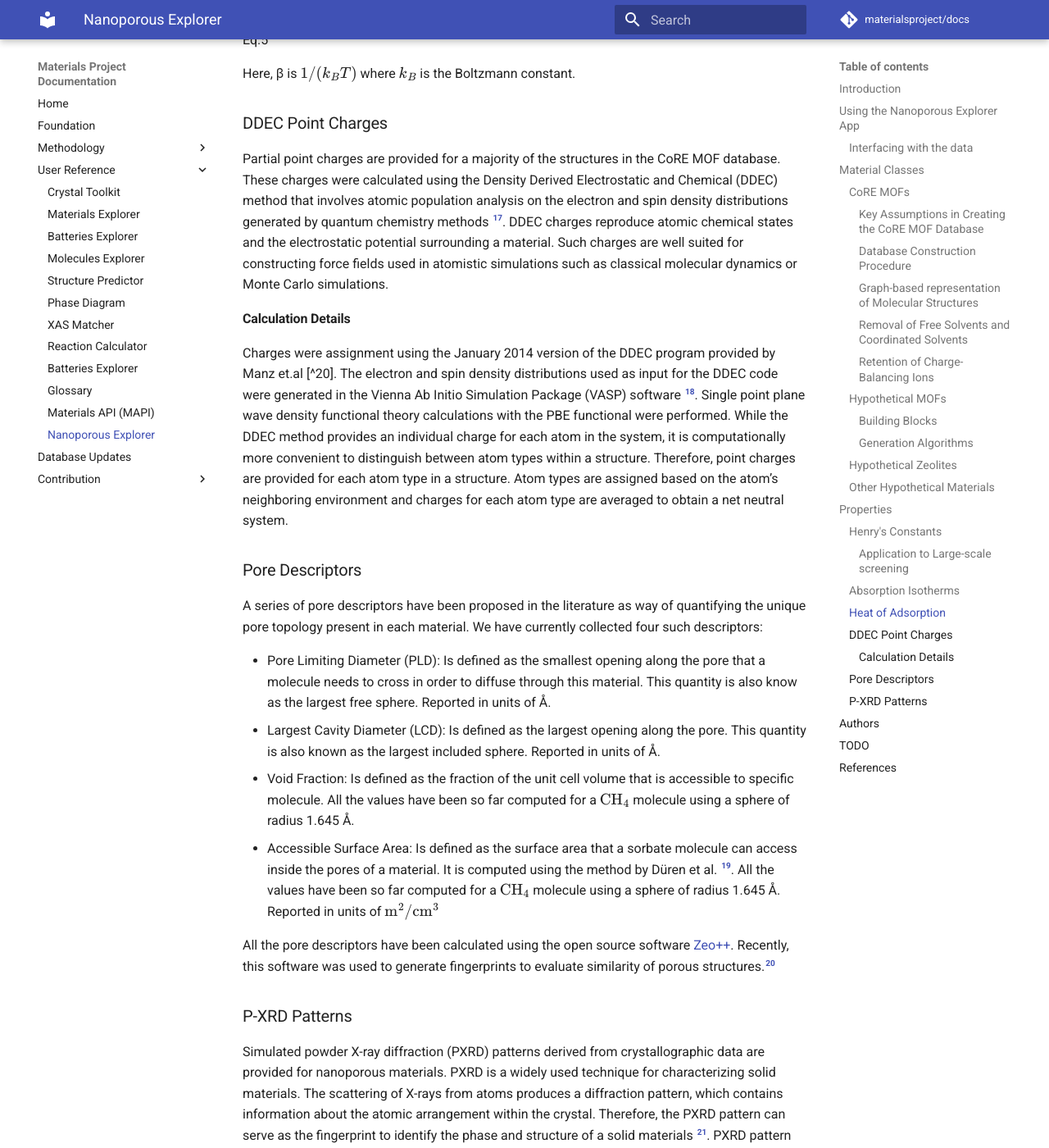
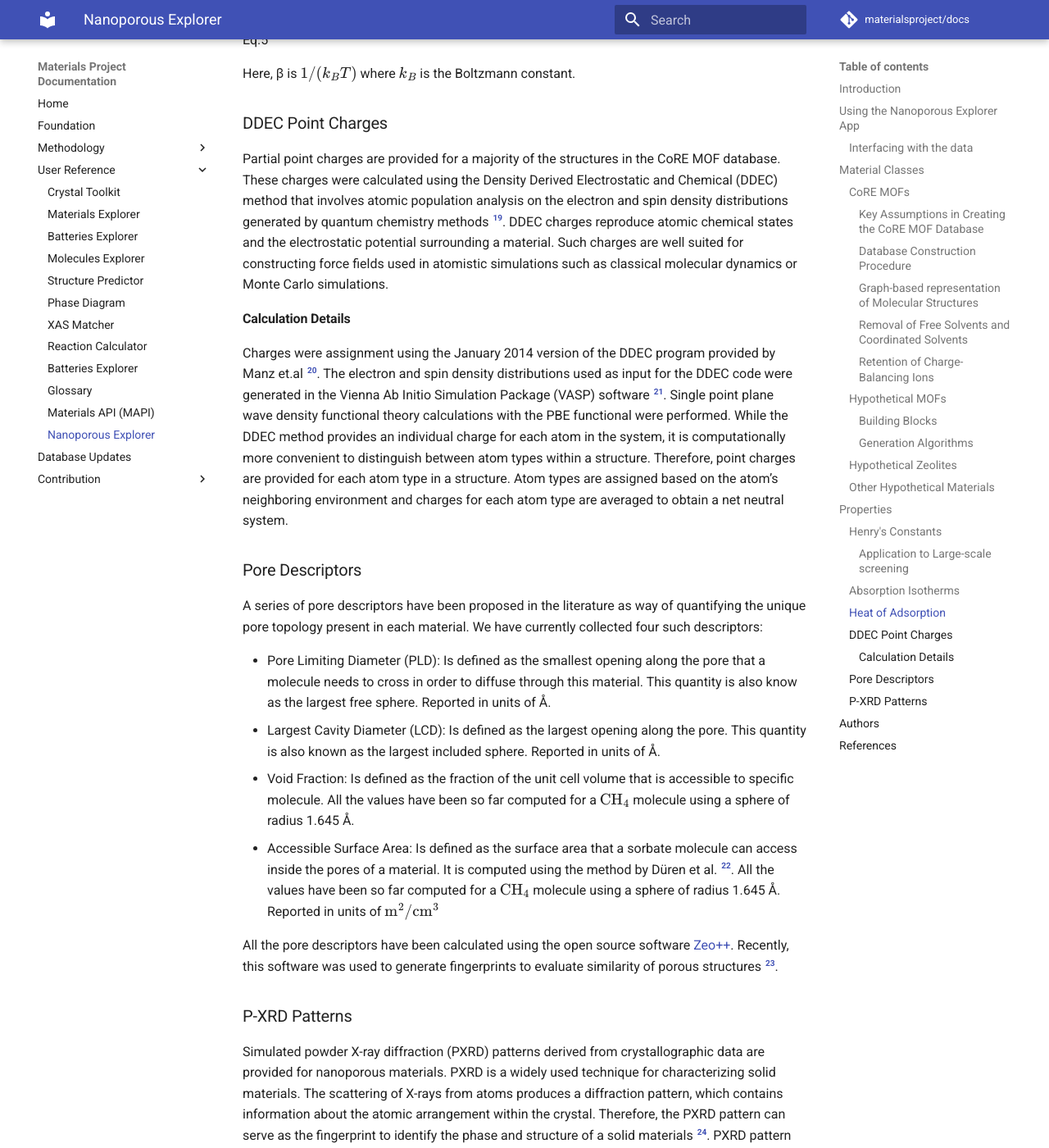
Before and after one commit to materialsproject/docs, an MkDocs documentation site: the page built from docs/user-guide/nanoporous-explorer.md, in a window 1280 px wide and 1400 px high, scrolled down 6512 px. Shown: the whole window at 82% size. Built offline with MkDocs 1.6.1 and Material for MkDocs 9.7.7, drawn with Linux system fonts in a browser that asks for light colours; formulas are drawn with MathJax 3; comment, search, counter and statistics services are not loaded; some of the changed text lies outside the part shown.

Commit message:
Fix bugs

```diff
--- a/docs/user-guide/nanoporous-explorer.md
+++ b/docs/user-guide/nanoporous-explorer.md
@@ -112,7 +112,7 @@
 * Void Fraction: Is defined as the fraction of the unit cell volume that is accessible to specific molecule. All the values have been so far computed for a $\ce{CH4}$ molecule using a sphere of radius 1.645 Å.
 * Accessible Surface Area: Is defined as the surface area that a sorbate molecule can access inside the pores of a material. It is computed using the method by Düren et al. [^22]. All the values have been so far computed for a $\ce{CH4}$ molecule using a sphere of radius 1.645 Å. Reported in units of $\text{m}^2/\text{cm}^3$
 
-All the pore descriptors have been calculated using the open source software [Zeo++](http://www.maciejharanczyk.info/Zeopp/about.html). Recently, this software was used to generate fingerprints to evaluate similarity of porous structures.[^23]
+All the pore descriptors have been calculated using the open source software [Zeo++](http://www.maciejharanczyk.info/Zeopp/about.html). Recently, this software was used to generate fingerprints to evaluate similarity of porous structures [^23].
 
 ### P-XRD Patterns
 Simulated powder X-ray diffraction (PXRD) patterns derived from crystallographic data are provided for nanoporous materials. PXRD is a widely used technique for characterizing solid materials. The scattering of X-rays from atoms produces a diffraction pattern, which contains information about the atomic arrangement within the crystal. Therefore, the PXRD pattern can serve as the fingerprint to identify the phase and structure of a solid materials [^24].
@@ -125,9 +125,6 @@
 * Dalar Nazarian
 * Tess Smidt
 
-## TODO
-* Add table
-* Add figures
 
 ## References
 
```
Also changed, not shown: other parts of docs/user-guide/nanoporous-explorer.md (+4 -4 lines).
